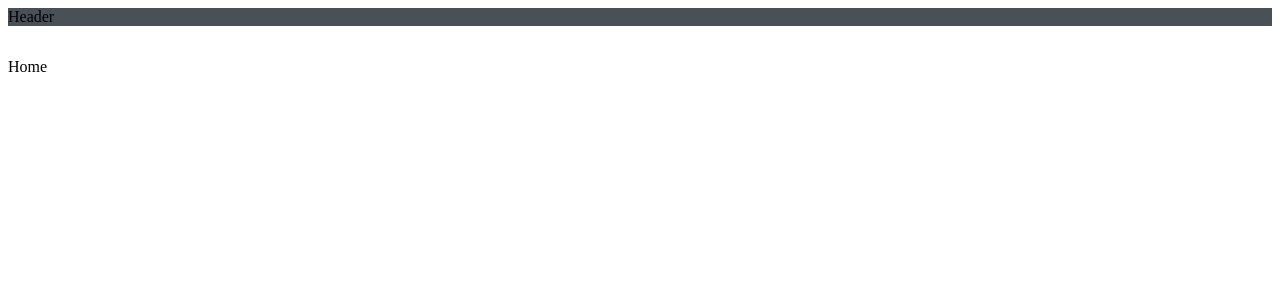
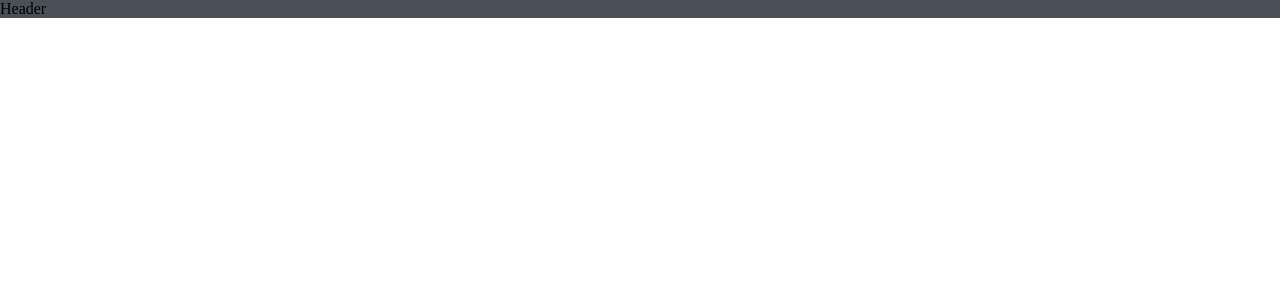
Before and after one commit to doowankim/react-portfolio, a React (Create React App) app: page / in a window 1280 px wide. Shown: the top 300 px of the page. Built offline with nearby package versions, Linux system fonts and the light colour scheme.

Commit message:
global style added

```diff
--- a/src/App.tsx
+++ b/src/App.tsx
@@ -1,9 +1,19 @@
 import React from 'react';
+import { createGlobalStyle } from 'styled-components';
 import Router from './router';
+
+const GlobalStyle = createGlobalStyle`
+  body {
+    margin: 0;
+    padding: 0;
+    background-color: #fff;
+  }
+`;
 
 const App = () => {
 	return (
 		<div>
+			<GlobalStyle />
 			<Router />
 		</div>
 	);
--- a/src/components/Header/styles.tsx
+++ b/src/components/Header/styles.tsx
@@ -1,6 +1,7 @@
 import styled from 'styled-components';
 
 export const Container = styled.div`
+	position: fixed;
 	width: 100%;
 	height: 50px;
 `;
--- a/src/containers/Home/index.tsx
+++ b/src/containers/Home/index.tsx
@@ -5,7 +5,6 @@ const Home = () => {
 	return (
 		<div>
 			<Header />
-			<div>Home</div>
 		</div>
 	);
 };
```
